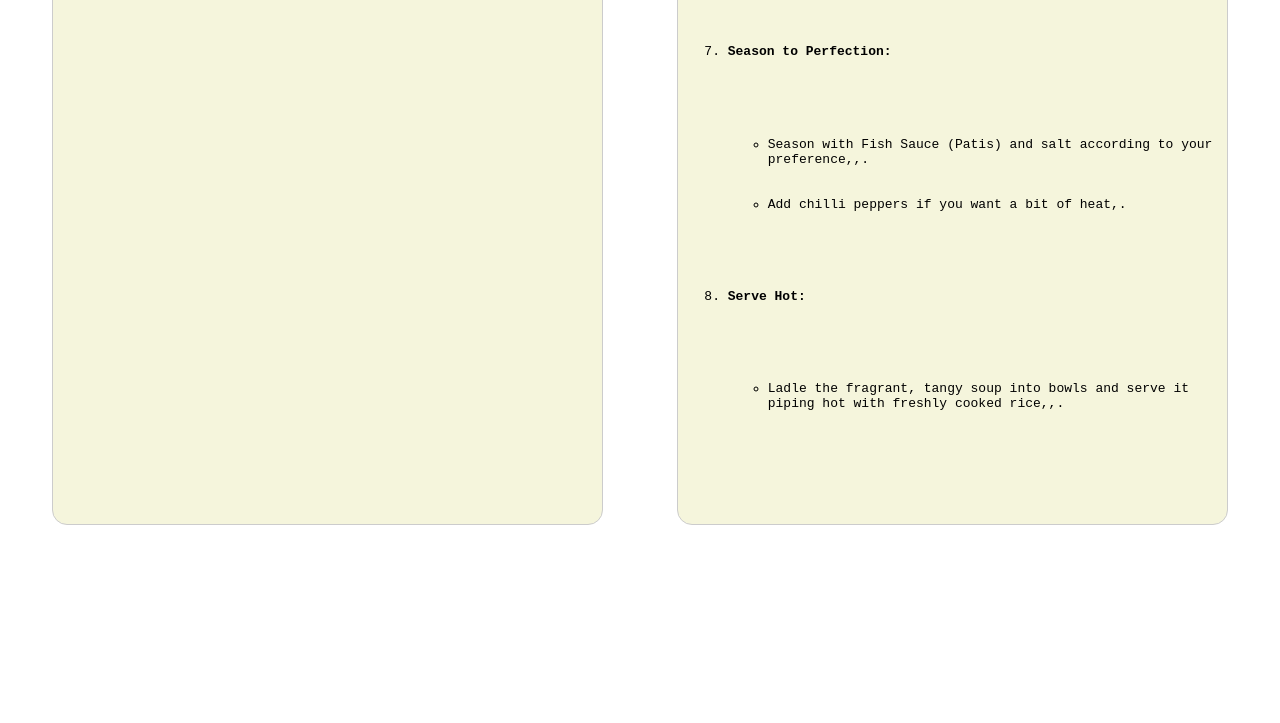
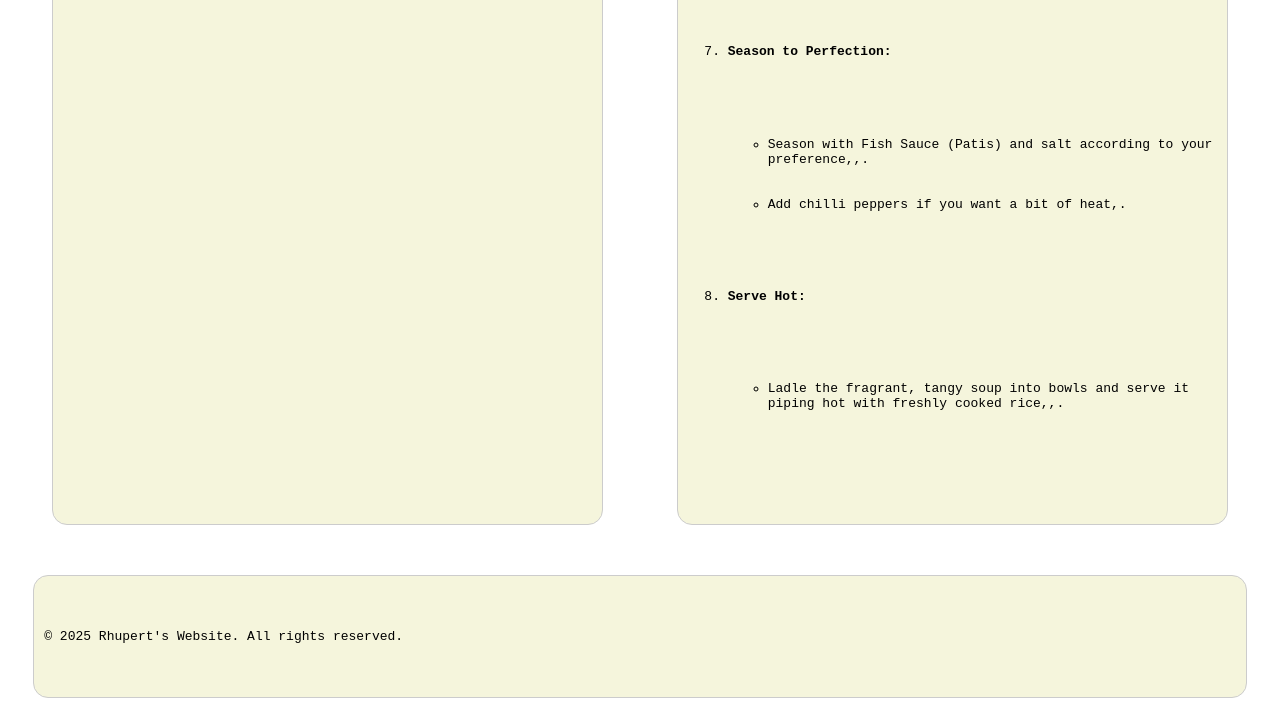
Before and after one commit to rhupertcastro05-web/rhupertcastro05-web.github.io, a plain HTML site: page index.html in a window 1280 px wide. Shown: the part 3343-4066 px from the top of the page. Before the commit the page ends 3913 px from the top, so only its background shows below. Drawn offline with Linux system fonts and the light colour scheme.

Commit message:
Update index.html

```diff
--- a/index.html
+++ b/index.html
@@ -172,5 +172,8 @@ Sinigang is for everyday meals or a splurge for special occasions featuring prem
         </ol>
   </div>
 </div>
+    <div class="code-block">
+      <p><p>&copy; 2025 Rhupert's Website. All rights reserved.</p></p>
+    </div>
   </body>
 </html>
```
